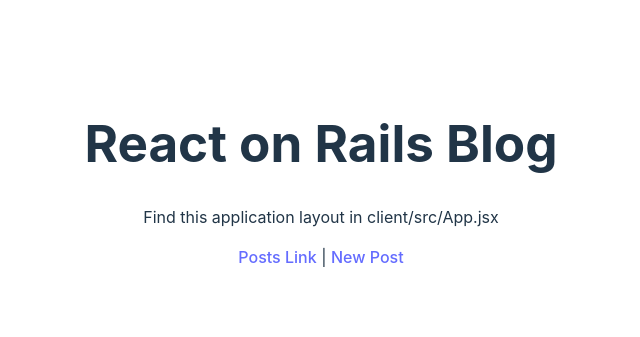
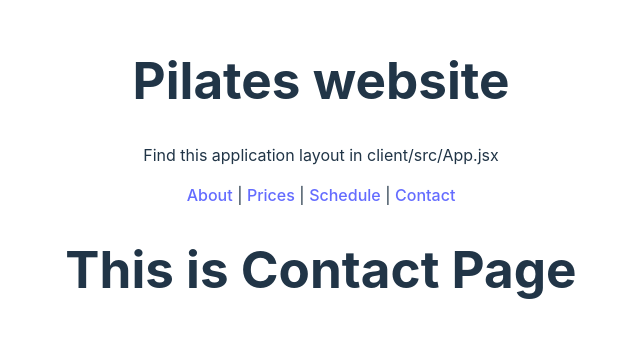
Before and after one commit to GyuchanLim/GsPilates, a React (Vite) app in the folder client/: page /contact in a window 1280 px wide. Shown: the part 225-562 px from the top of the page, without its empty margins (319-959 px from the left). Built offline with nearby package versions, Linux system fonts and the light colour scheme; no server answers.

Commit message:
Change the structure and content of the 'posts' website into basic pilates website

```diff
--- a/client/src/App.jsx
+++ b/client/src/App.jsx
@@ -7,10 +7,12 @@ function App() {
   return (
     <Router>
       <div className="app">
-        <h1>React on Rails Blog</h1>
+        <h1>Pilates website</h1>
         <p>Find this application layout in client/src/App.jsx</p>
+        {/* This is where you have banner e.g. <Banner />*/}
         <NavBar />
         <AppRoutes />
+        {/* This is where you have footer e.g. <Footer />*/}
       </div>
     </Router>
   )
--- /dev/null
+++ b/client/src/components/AboutPage.jsx
@@ -0,0 +1,9 @@
+import React from "react";
+
+function AboutPage () {
+  return (
+    <h1>This is About Page</h1>
+  )
+}
+
+export default AboutPage;
--- a/client/src/components/AppRoutes.jsx
+++ b/client/src/components/AppRoutes.jsx
@@ -1,15 +1,20 @@
 import React from "react";
 import { Route, Routes } from "react-router-dom";
 
-import PostsList from "./PostsList";
-import PostDetails from "./PostDetails";
+import HomePage from "./HomePage";
+import PricesPage from "./PricesPage";
+import AboutPage from "./AboutPage";
+import ContactsPage from "./ContactsPage";
+import SchedulePage from "./SchedulePage";
 
 function AppRoutes() {
   return(
     <Routes>
-      <Route path="/" element={<PostsList />} />
-      <Route path="/posts/:id" element={<PostDetails />} />
-      <Route path="/new" element={<h1>New Post Form</h1>} />
+      <Route path="/" element={<HomePage />} />
+      <Route path="/about" element={<AboutPage />} />
+      <Route path="/prices" element={<PricesPage />} />
+      <Route path="/schedule" element={<SchedulePage />} />
+      <Route path="/contact" element={<ContactsPage />} />
     </Routes>
   )
 }
--- /dev/null
+++ b/client/src/components/ContactsPage.jsx
@@ -0,0 +1,9 @@
+import React from "react";
+
+function ContactsPage () {
+  return (
+    <h1>This is Contact Page</h1>
+  )
+}
+
+export default ContactsPage;
--- /dev/null
+++ b/client/src/components/HomePage.jsx
@@ -0,0 +1,9 @@
+import React from "react";
+
+function HomePage () {
+  return (
+    <h1> This is Home Page</h1>
+  )
+}
+
+export default HomePage;
--- a/client/src/components/NavBar.jsx
+++ b/client/src/components/NavBar.jsx
@@ -4,9 +4,13 @@ import { Link } from "react-router-dom";
 function NavBar () {
   return (
     <nav>
-      <Link to="/">Posts Link</Link>
+      <Link to="/about">About</Link>
       {" | "}
-      <Link to="/new">New Post</Link>
+      <Link to="/prices">Prices</Link>
+      {" | "}
+      <Link to="/schedule">Schedule</Link>
+      {" | "}
+      <Link to="/contact">Contact</Link>
     </nav>
   )
 }
--- /dev/null
+++ b/client/src/components/PricesPage.jsx
@@ -0,0 +1,9 @@
+import React from "react";
+
+function PricesPage () {
+  return(
+    <h1>This is Prices Page</h1>
+  )
+}
+
+export default PricesPage;
--- /dev/null
+++ b/client/src/components/SchedulePage.jsx
@@ -0,0 +1,9 @@
+import React from "react";
+
+function SchedulePage () {
+  return(
+    <h1>This is Schedule Page</h1>
+  )
+}
+
+export default SchedulePage;
```
